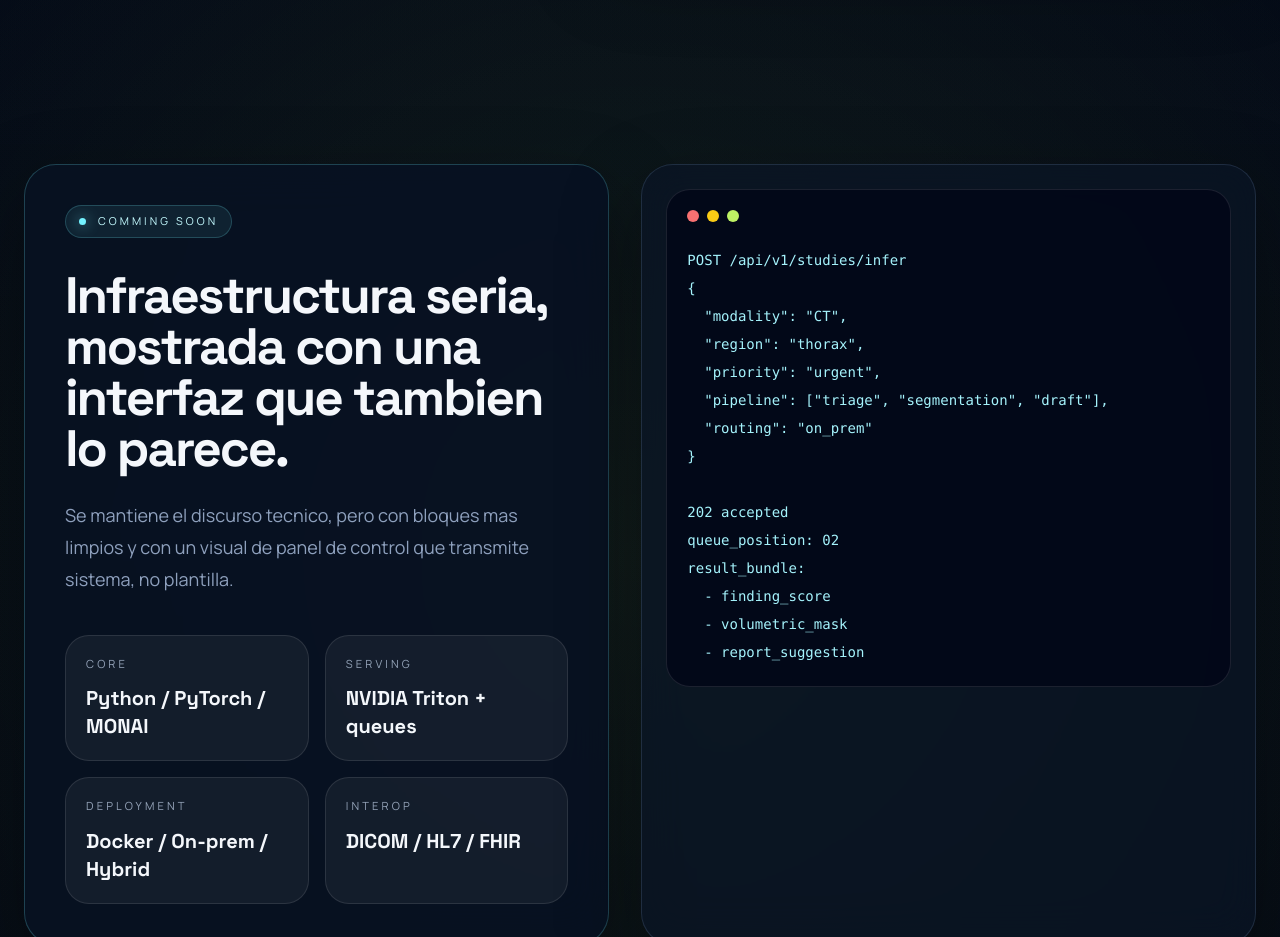
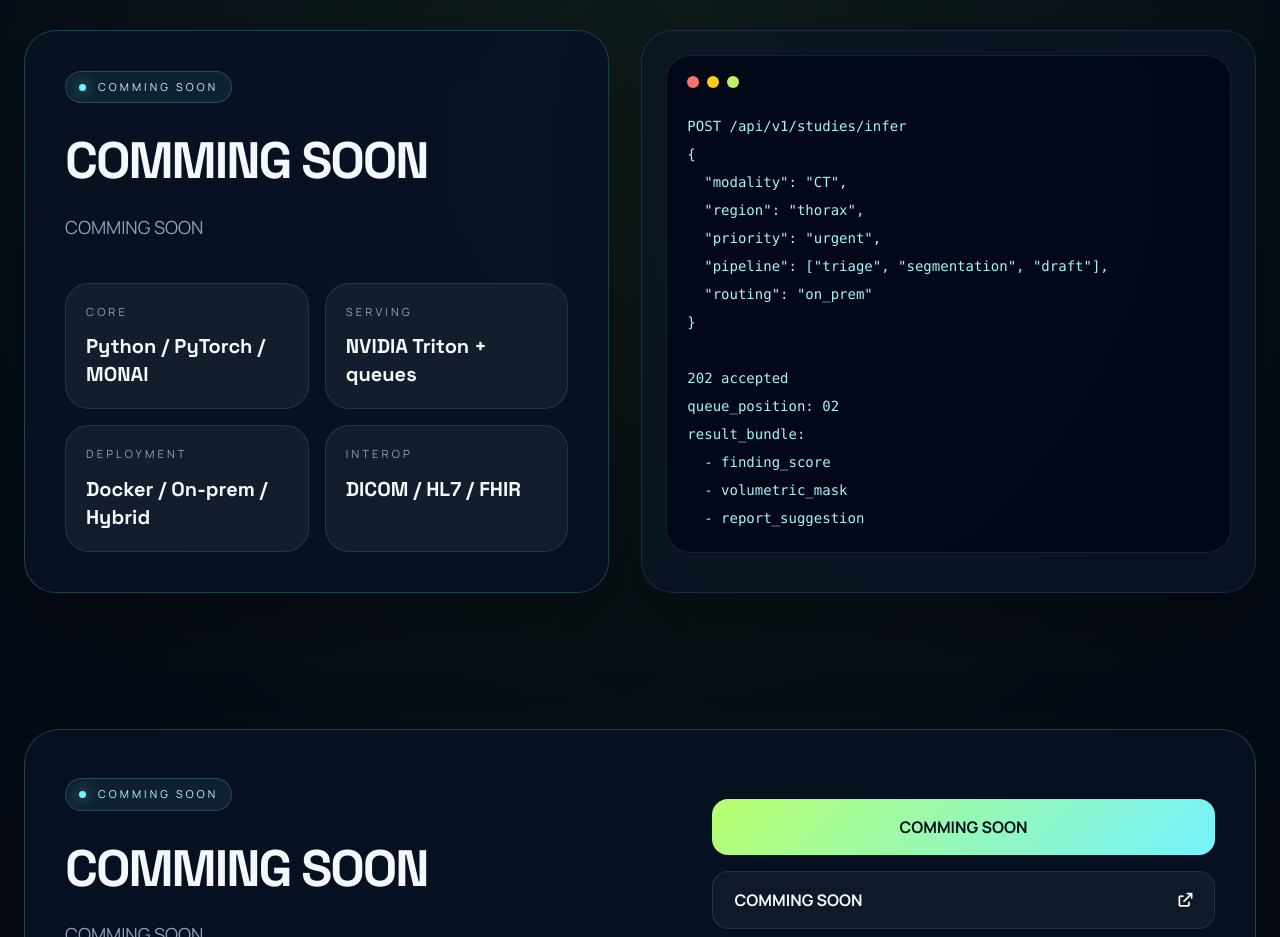
Before and after one commit to JLBeltran-IMAG/voxtenia-landing, a plain HTML site: page index.html in a window 1280 px wide. Shown: the part 2960-3897 px from the top of the page. Drawn offline with nearby package versions, Linux system fonts and the light colour scheme.

Commit message:
feat: redesigned

```diff
--- a/assets/js/app.js
+++ b/assets/js/app.js
@@ -27,8 +27,8 @@ const translations = {
         "rail-3": "COMMING SOON",
         "rail-4": "COMMING SOON",
         "cap-eyebrow": "COMMING SOON",
-        "cap-title": "Una landing clara para un producto que no deberia verse generico.",
-        "cap-body": "El mensaje ahora baja mejor: tecnologia robusta, foco clinico y una presencia visual con mas tension, contraste y jerarquia.",
+        "cap-title": "COMMING SOON",
+        "cap-body": "COMMING SOON",
         "feature-1-title": "Triage en tiempo real",
         "feature-1-body": "Sube al tope los estudios con patrones criticos y reduce el tiempo muerto entre adquisicion y lectura.",
         "feature-2-title": "Segmentacion 3D util",
@@ -49,12 +49,12 @@ const translations = {
         "workflow-4-title": "Salida interoperable",
         "workflow-4-body": "Devuelve resultados a visores, RIS o sistemas externos con trazabilidad y control de version clinica.",
         "stack-eyebrow": "COMMING SOON",
-        "stack-title": "Infraestructura seria, mostrada con una interfaz que tambien lo parece.",
-        "stack-body": "Se mantiene el discurso tecnico, pero con bloques mas limpios y con un visual de panel de control que transmite sistema, no plantilla.",
+        "stack-title": "COMMING SOON",
+        "stack-body": "COMMING SOON",
         "cta-eyebrow": "COMMING SOON",
-        "cta-title": "Si la base te gusta, este layout ya esta listo para pulir con tu contenido final.",
-        "cta-body": "Queda preparado para sumar logos reales, screenshots del producto, casos de uso o una version aun mas agresiva a nivel visual.",
-        "cta-primary": "info@voxtenia.cl",
+        "cta-title": "COMMING SOON",
+        "cta-body": "COMMING SOON",
+        "cta-primary": "COMMING SOON",
         "cta-secondary": "COMMING SOON",
         "footer-copy": "COMMING SOON"
     },
@@ -86,8 +86,8 @@ const translations = {
         "rail-3": "COMMING SOON",
         "rail-4": "COMMING SOON",
         "cap-eyebrow": "COMMING SOON",
-        "cap-title": "A clear landing page for a product that should not look generic.",
-        "cap-body": "The message lands better now: robust technology, clinical focus and a visual presence with more tension, contrast and hierarchy.",
+        "cap-title": "COMMING SOON",
+        "cap-body": "COMMING SOON",
         "feature-1-title": "Real-time triage",
         "feature-1-body": "Push critical studies to the top of the queue and cut idle time between acquisition and interpretation.",
         "feature-2-title": "Useful 3D segmentation",
@@ -108,12 +108,12 @@ const translations = {
         "workflow-4-title": "Interoperable output",
         "workflow-4-body": "Return results to viewers, RIS or external systems with traceability and clinical version control.",
         "stack-eyebrow": "COMMING SOON",
-        "stack-title": "Serious infrastructure, shown through an interface that feels serious too.",
-        "stack-body": "The technical story remains, but with cleaner blocks and a control-room visual language that reads like system design, not a template.",
+        "stack-title": "COMMING SOON",
+        "stack-body": "COMMING SOON",
         "cta-eyebrow": "COMMING SOON",
-        "cta-title": "If the base works for you, this layout is ready for final content polish.",
-        "cta-body": "It is prepared for real logos, product screenshots, use cases or an even more aggressive visual direction.",
-        "cta-primary": "info@voxtenia.cl",
+        "cta-title": "COMMING SOON",
+        "cta-body": "COMMING SOON",
+        "cta-primary": "COMMING SOON",
         "cta-secondary": "COMMING SOON",
         "footer-copy": "COMMING SOON"
     }
--- a/index.html
+++ b/index.html
@@ -190,11 +190,10 @@
                     <div class="animate-on-scroll max-w-3xl">
                         <span class="eyebrow" data-i18n="cap-eyebrow">COMMING SOON</span>
                         <h2 class="section-title mt-8 font-bold" data-i18n="cap-title">
-                            Una landing clara para un producto que no deberia verse generico.
+                            COMMING SOON
                         </h2>
                         <p class="muted mt-6 text-lg leading-8" data-i18n="cap-body">
-                            El mensaje ahora baja mejor: tecnologia robusta, foco clinico y una presencia visual con mas
-                            tension, contraste y jerarquia.
+                            COMMING SOON
                         </p>
                     </div>
 
@@ -312,11 +311,10 @@
                         <div class="line-frame-strong animate-on-scroll rounded-[2rem] p-8 md:p-10">
                             <span class="eyebrow" data-i18n="stack-eyebrow">COMMING SOON</span>
                             <h2 class="section-title mt-8 font-bold" data-i18n="stack-title">
-                                Infraestructura seria, mostrada con una interfaz que tambien lo parece.
+                                COMMING SOON
                             </h2>
                             <p class="muted mt-6 max-w-2xl text-lg leading-8" data-i18n="stack-body">
-                                Se mantiene el discurso tecnico, pero con bloques mas limpios y con un visual de panel
-                                de control que transmite sistema, no plantilla.
+                                COMMING SOON
                             </p>
 
                             <div class="mt-10 grid gap-4 md:grid-cols-2">
@@ -374,16 +372,15 @@ result_bundle:
                             <div>
                                 <span class="eyebrow" data-i18n="cta-eyebrow">COMMING SOON</span>
                                 <h2 class="section-title mt-8 font-bold" data-i18n="cta-title">
-                                    Si la base te gusta, este layout ya esta listo para pulir con tu contenido final.
+                                    COMMING SOON
                                 </h2>
                                 <p class="muted mt-6 max-w-2xl text-lg leading-8" data-i18n="cta-body">
-                                    Queda preparado para sumar logos reales, screenshots del producto, casos de uso o
-                                    una version aun mas agresiva a nivel visual.
+                                    COMMING SOON
                                 </p>
                             </div>
                             <div class="grid gap-4">
-                                <a href="mailto:info@voxtenia.cl" class="button-primary w-full" data-i18n="cta-primary">
-                                    info@voxtenia.cl
+                                <a href="#" class="button-primary w-full" data-i18n="cta-primary">
+                                    COMMING SOON
                                 </a>
                                 <a href="#" class="button-secondary w-full justify-between">
                                     <span data-i18n="cta-secondary">COMMING SOON</span>
@@ -403,7 +400,7 @@ result_bundle:
                 <div class="flex items-center gap-5">
                     <a href="#" class="transition hover:text-cyan-200">LinkedIn</a>
                     <a href="#" class="transition hover:text-cyan-200">GitHub</a>
-                    <a href="mailto:info@voxtenia.cl" class="transition hover:text-cyan-200">Email</a>
+                    <a href="#" class="transition hover:text-cyan-200">COMMING SOON</a>
                 </div>
             </div>
         </footer>
```
